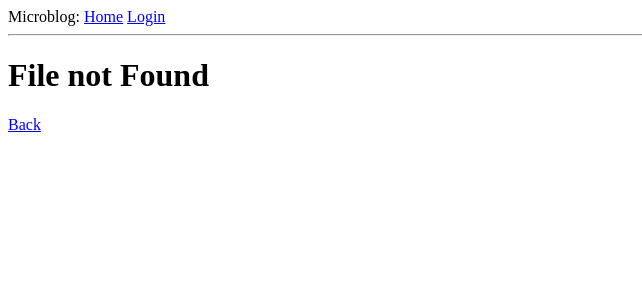
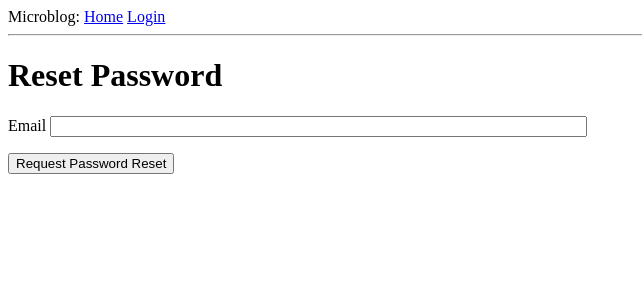
Before and after one commit to FelixRGit/Felix_Flask_MegaTutorial_Learning, a Flask app: page /reset_password_request in a window 1280 px wide. Shown: the top 300 px of the page, without its empty margins (0-642 px from the left). Run offline with Flask 2, Linux system fonts and the light colour scheme.

Commit message:
Finished Part X of the Flask Megatutorial
Finished Part X of the Flask Megatutorial:. I learned about integrating Flask-Mail to send E-Mails from the application. Configure local smtp-server to check working E-Mail functionality. How to implement JWT-Tokens and Password-Reset in a "hopefully" secure way. How to use the threading library to create asynchronous threads.

```diff
--- a/app/__init__.py
+++ b/app/__init__.py
@@ -6,6 +6,7 @@ from flask_login import LoginManager
 import logging
 from logging.handlers import SMTPHandler, RotatingFileHandler
 import os
+from flask_mail import Mail
 
 app = Flask(__name__)
 app.config.from_object(Config)
@@ -13,6 +14,7 @@ db = SQLAlchemy(app)
 migrate = Migrate(app, db)
 login = LoginManager(app)
 login.login_view = 'login'
+mail = Mail(app)
 
 from app import routes, models, errors
 
--- a/app/forms.py
+++ b/app/forms.py
@@ -44,3 +44,13 @@ class EditProfileForm(FlaskForm):
 class PostForm(FlaskForm):
     post = TextAreaField('Say Something', validators=[DataRequired(),Length(min=1,max=140)])
     submit = SubmitField('Submit')
+
+class ResetPasswordRequestForm(FlaskForm):
+    email = StringField('Email', validators=[DataRequired(), Email()])
+    submit = SubmitField('Request Password Reset')
+
+class ResetPasswordForm(FlaskForm):
+    password = PasswordField('Password', validators=[DataRequired()])
+    password2 = PasswordField(
+        'Repeat Password', validators=[DataRequired(), EqualTo('password')])
+    submit = SubmitField('Request Password Reset')
--- a/app/routes.py
+++ b/app/routes.py
@@ -1,10 +1,11 @@
 from flask import render_template, flash, redirect, url_for, request
 from app import app, db
-from app.forms import LoginForm, RegistrationForm, EditProfileForm, PostForm
+from app.forms import LoginForm, RegistrationForm, EditProfileForm, PostForm, ResetPasswordRequestForm, ResetPasswordForm
 from app.models import User, Post
 from flask_login import current_user, login_user, logout_user, login_required
 from werkzeug.urls import url_parse
 from datetime import datetime
+from app.email import send_password_reset_email
 
 @app.route('/', methods=['GET', 'POST'])
 @app.route('/index', methods=['GET', 'POST'])
@@ -140,3 +141,31 @@ def unfollow(username):
     db.session.commit()
     flash('You are not following {} anymore.'.format(username))
     return redirect(url_for('user', username=username))
+
+@app.route('/reset_password_request', methods=['GET', 'POST'])
+def reset_password_request():
+    if current_user.is_authenticated:
+        return redirect(url_for('index'))
+    form = ResetPasswordRequestForm()
+    if form.validate_on_submit():
+        user = User.query.filter_by(email=form.email.data).first()
+        if user:
+            send_password_reset_email(user)
+        flash('Check your email for the instructions to reset your password')
+        return redirect(url_for('login'))
+    return render_template('reset_password_request.html', title='Reset Password', form=form)
+
+@app.route('/reset_password/<token>', methods=['GET', 'POST'])
+def reset_password(token):
+    if current_user.is_authenticated:
+        return redirect(url_for('index'))
+    user = User.verify_reset_password_token(token)
+    if not user:
+        return redirect(url_for('index'))
+    form = ResetPasswordForm()
+    if form.validate_on_submit():
+        user.set_password(form.password.data)
+        db.session.commit()
+        flash('Your password has been reset.')
+        return redirect(url_for('login'))
+    return render_template('reset_password.html', form=form)
--- a/app/templates/login.html
+++ b/app/templates/login.html
@@ -21,5 +21,9 @@
             <p> {{ form.remember_me() }} {{ form.remember_me.label }}</p>
             <p> {{ form.submit() }}</p>
             <p>New User? <a href="{{ url_for('register') }}">Click to Register!</a></p>
+            <p>
+                Forgot your Password?
+                <a href="{{ url_for('reset_password_request') }}">Click to Reset it</a>
+            </p>
         </form>
 {% endblock %}
--- /dev/null
+++ b/app/templates/reset_password_request.html
@@ -0,0 +1,17 @@
+{% extends "base.html" %}
+
+{% block content %}
+
+    <h1>Reset Password</h1>
+    <form action="" method="post">
+        {{ form.hidden_tag() }}
+        <p>
+            {{ form.email.label }}
+            {{ form.email(size=64) }}
+            {% for error in form.email.errors %}
+            <span style="color: red;">[{{ error}}]</span>
+            {% endfor %}
+        </p>
+        <p>{{ form.submit }}</p>
+    </form>
+{% endblock %}
```
Also changed, not shown: app/email.py (added, +28 -0 lines), app/models.py (+17 -0 lines), app/templates/email/reset_password.html (added, +12 -0 lines), app/templates/reset_password.html (added, +23 -0 lines), app/templates/email/reset_password.txt (added), 1 other file.
